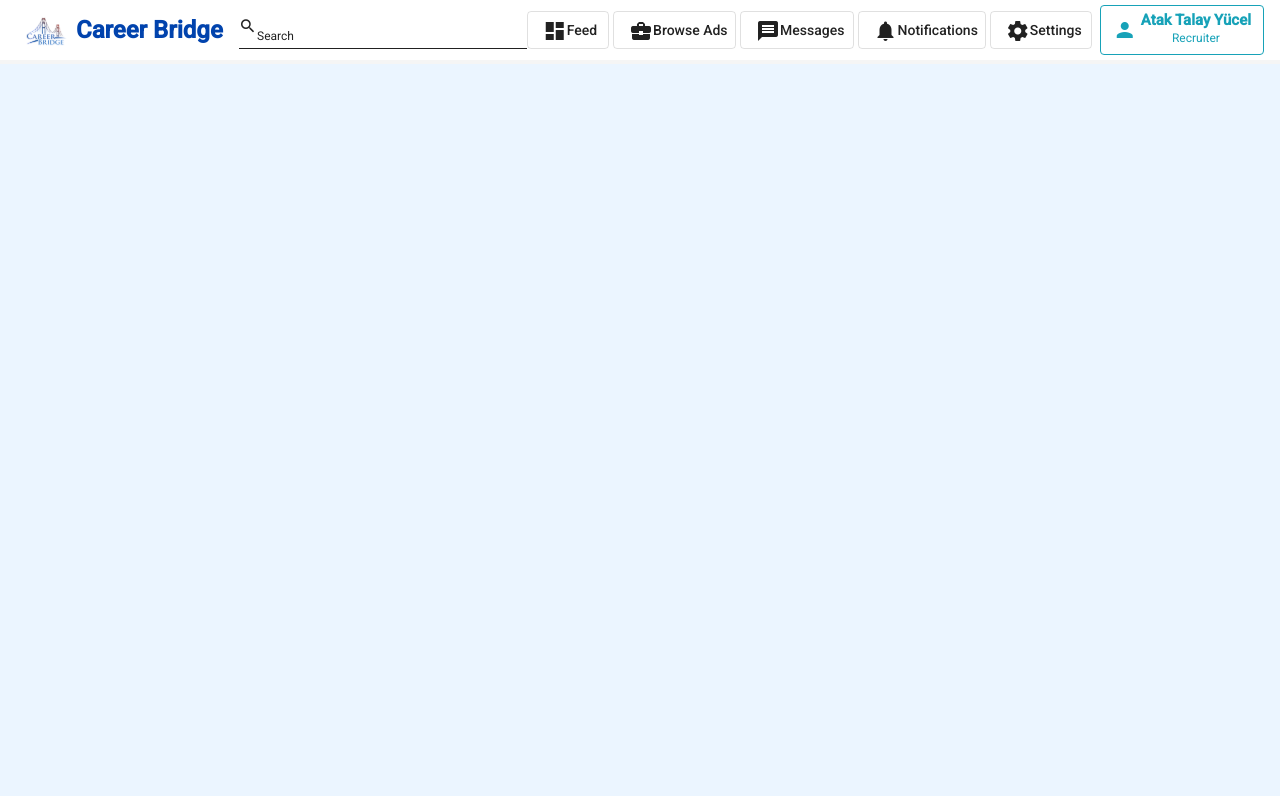
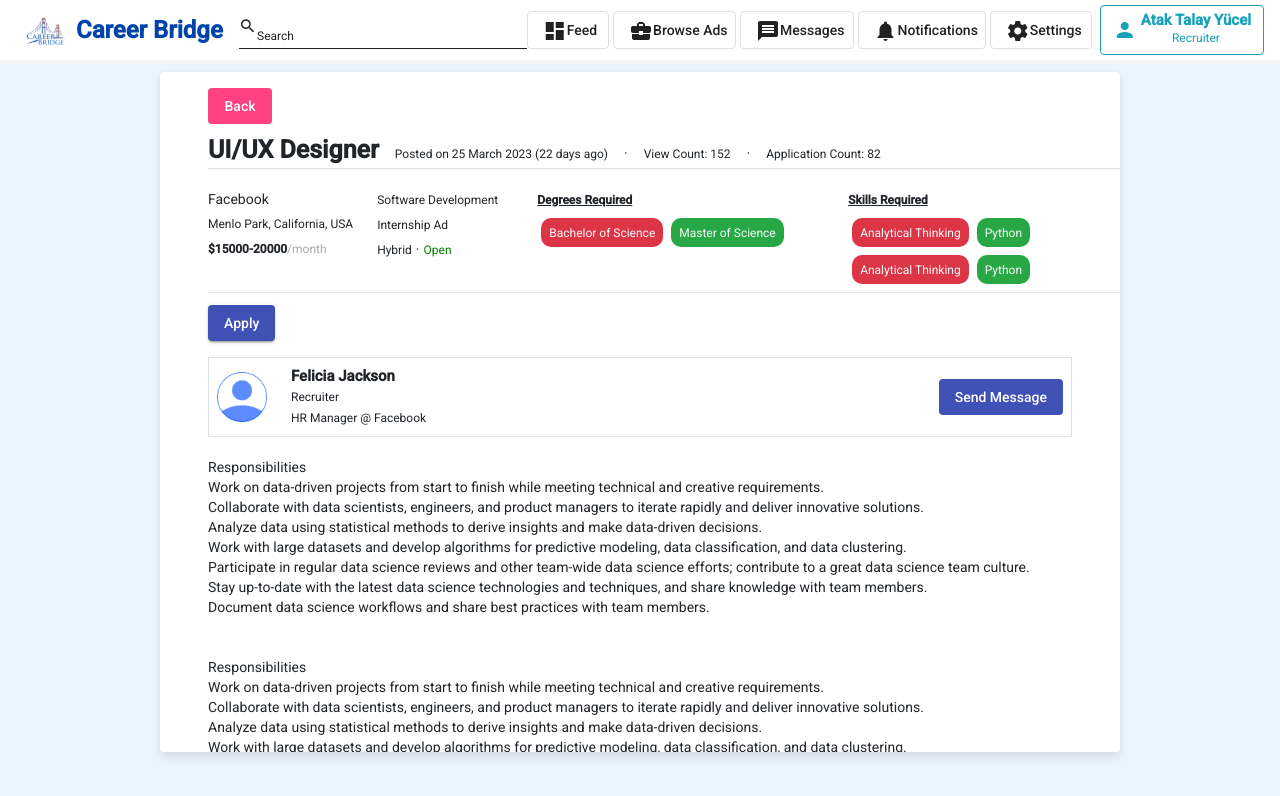
Before and after one commit to cs-353-project/CareerBridge, an Angular app in the folder frontend/: page /view-ad/1 in a window 1280 px wide. Shown: the top 796 px of the page. Built offline with nearby package versions, Linux system fonts and the light colour scheme.

Commit message:
View Ad Details

```diff
--- a/frontend/src/app/view-ad-details/view-ad-details.component.css
+++ b/frontend/src/app/view-ad-details/view-ad-details.component.css
@@ -0,0 +1,5 @@
+.card-effect{
+    background-color: white;
+    border-radius: 4px;
+    box-shadow: 0 6px 10px rgba(0,0,0,.08), 0 0 6px rgba(0,0,0,.05);
+  }
--- a/frontend/src/app/view-ad-details/view-ad-details.component.html
+++ b/frontend/src/app/view-ad-details/view-ad-details.component.html
@@ -0,0 +1,176 @@
+<div class="mt-2 d-flex justify-content-center">
+  <div
+    class="w-75 card-effect"
+    style="
+      height: 85%;
+      position: absolute;
+      min-height: 600px;
+      overflow-y: scroll;
+    ">
+    <div class="d-flex flex-column ml-5 my-3">
+      <div>
+        <button mat-flat-button color="accent">Back</button>
+      </div>
+      <div class="mt-3">
+        <span style="font-size: 25px" class="font-weight-bold"
+          >UI/UX Designer</span
+        >
+        <span style="font-size: 12px" class="ml-3"
+          >Posted on 25 March 2023 (22 days ago)</span
+        >
+        <span class="mx-3">&#183;</span>
+
+        <span style="font-size: 12px">View Count: 152</span>
+        <span class="mx-3">&#183;</span>
+
+        <span style="font-size: 12px">Application Count: 82</span>
+      </div>
+      <mat-divider class="w-100 my-1"></mat-divider>
+      <div class="mt-3 d-flex flex-row">
+        <div class="d-flex flex-column">
+          <div>
+            <span style="font-size: 14px">Facebook</span>
+          </div>
+          <div class="mt-1">
+            <span style="font-size: 12px">Menlo Park, California, USA</span>
+          </div>
+          <div class="mt-1">
+            <span style="font-size: 12px"><strong>$15000-20000</strong></span>
+            <span style="font-size: 12px; color: darkgray">/month</span>
+          </div>
+        </div>
+        <div class="ml-4">
+          <div class="d-flex flex-column">
+            <div>
+              <span style="font-size: 12px">Software Development</span>
+            </div>
+            <div class="mt-1">
+              <span style="font-size: 12px">Internship Ad</span>
+            </div>
+            <div class="mt-1">
+              <span style="font-size: 12px">Hybrid</span>
+              <span class="mx-1">&#183;</span>
+
+              <span style="font-size: 12px; color: green">Open</span>
+            </div>
+          </div>
+        </div>
+        <div class="ml-4 col">
+          <div class="d-flex flex-column">
+            <div>
+              <span
+                style="font-size: 12px; text-decoration: underline"
+                class="font-weight-bold"
+                >Degrees Required</span
+              >
+            </div>
+            <div class="mt-1 d-flex flex-row" style="flex-wrap: wrap">
+              <div class="bg-danger py-1 px-2 m-1" style="border-radius: 10px">
+                <span class="text-light" style="font-size: 12px"
+                  >Bachelor of Science</span
+                >
+              </div>
+              <div class="bg-success py-1 px-2 m-1" style="border-radius: 10px">
+                <span class="text-light" style="font-size: 12px"
+                  >Master of Science</span
+                >
+              </div>
+            </div>
+          </div>
+        </div>
+        <div class="ml-4 col">
+          <div class="d-flex flex-column">
+            <div>
+              <span
+                style="font-size: 12px; text-decoration: underline"
+                class="font-weight-bold"
+                >Skills Required</span
+              >
+            </div>
+            <div class="mt-1 d-flex flex-row" style="flex-wrap: wrap">
+              <div class="bg-danger py-1 px-2 m-1" style="border-radius: 10px">
+                <span class="text-light" style="font-size: 12px"
+                  >Analytical Thinking</span
+                >
+              </div>
+              <div class="bg-success py-1 px-2 m-1" style="border-radius: 10px">
+                <span class="text-light" style="font-size: 12px">Python</span>
+              </div>
+              <div class="bg-danger py-1 px-2 m-1" style="border-radius: 10px">
+                <span class="text-light" style="font-size: 12px"
+                  >Analytical Thinking</span
+                >
+              </div>
+              <div class="bg-success py-1 px-2 m-1" style="border-radius: 10px">
+                <span class="text-light" style="font-size: 12px">Python</span>
+              </div>
+            </div>
+          </div>
+        </div>
+      </div>
+      <mat-divider class="w-100 my-1"></mat-divider>
+      <div class="mt-2">
+        <button mat-raised-button color="primary">Apply</button>
+      </div>
+      <div
+        class="mt-3 d-flex flex-row align-items-center justify-content-between border mr-5">
+        <div class="d-flex flex-row align-items-center ml-2 my-2">
+          <div>
+            <img
+              src="assets/images/avatar.png"
+              alt="placeholder"
+              style="height: 50px; width: 50px" />
+          </div>
+          <div class="d-flex flex-column ml-4">
+            <div>
+              <span style="font-size: 15px" class="font-weight-bold"
+                >Felicia Jackson</span
+              >
+            </div>
+            <div>
+              <span style="font-size: 12px">Recruiter</span>
+            </div>
+            <div>
+              <span style="font-size: 12px">HR Manager @ Facebook</span>
+            </div>
+          </div>
+        </div>
+        <div>
+          <button mat-flat-button color="primary" class="mr-2">
+            Send Message
+          </button>
+        </div>
+      </div>
+      <div style="width: 100%; white-space: pre-line">{{ text }}{{ text }}</div>
+      <div class="mt-3 d-flex flex-column border mr-5">
+        <div class="d-flex flex-row align-items-center ml-2 my-2">
+          <div>
+            <img
+              src="assets/images/company.png"
+              alt="placeholder"
+              style="height: 50px; width: 50px" />
+          </div>
+          <div class="d-flex flex-column ml-4">
+            <div>
+              <span style="font-size: 15px" class="font-weight-bold"
+                >Facebook</span
+              >
+            </div>
+            <div>
+              <span style="font-size: 12px">Software Development</span>
+            </div>
+          </div>
+        </div>
+        <div class="my-2 mx-3">
+          <span
+            >Facebook is an online social media and social networking service
+            owned by American technology giant Meta Platforms. Created in 2004
+            by Mark Zuckerberg with fellow Harvard College students and
+            roommates Eduardo Saverin, Andrew McCollum, Dustin Moskovitz, and
+            Chris Hughes, its name derives from</span
+          >
+        </div>
+      </div>
+    </div>
+  </div>
+</div>
--- a/frontend/src/app/view-ad-details/view-ad-details.component.ts
+++ b/frontend/src/app/view-ad-details/view-ad-details.component.ts
@@ -8,6 +8,18 @@
 })
 export class ViewAdDetailsComponent implements OnInit {
   id: string;
+  text: string = `
+  Responsibilities
+Work on data-driven projects from start to finish while meeting technical and creative requirements.
+Collaborate with data scientists, engineers, and product managers to iterate rapidly and deliver innovative solutions.
+Analyze data using statistical methods to derive insights and make data-driven decisions.
+Work with large datasets and develop algorithms for predictive modeling, data classification, and data clustering.
+Participate in regular data science reviews and other team-wide data science efforts; contribute to a great data science team culture.
+Stay up-to-date with the latest data science technologies and techniques, and share knowledge with team members.
+Document data science workflows and share best practices with team members.
+
+  `;
+
   constructor(private route: ActivatedRoute) {}
 
   ngOnInit(): void {
```
